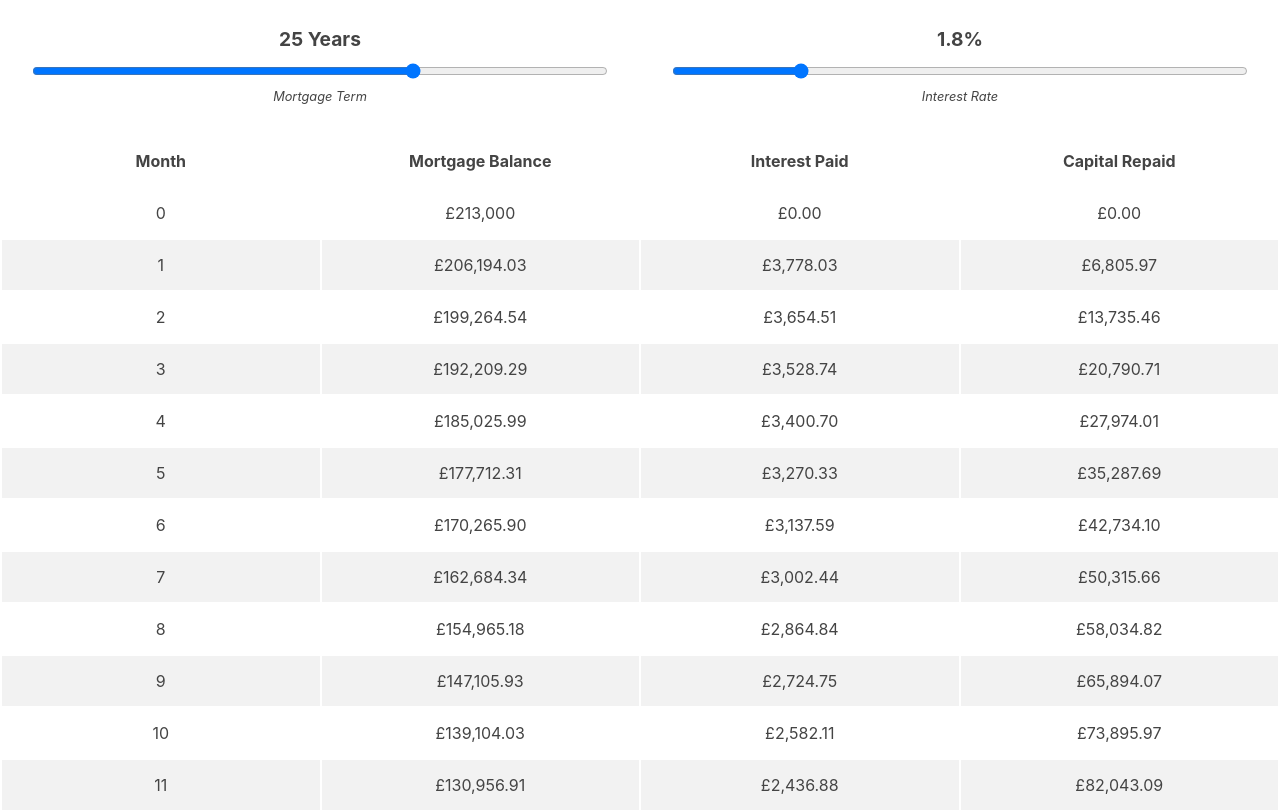
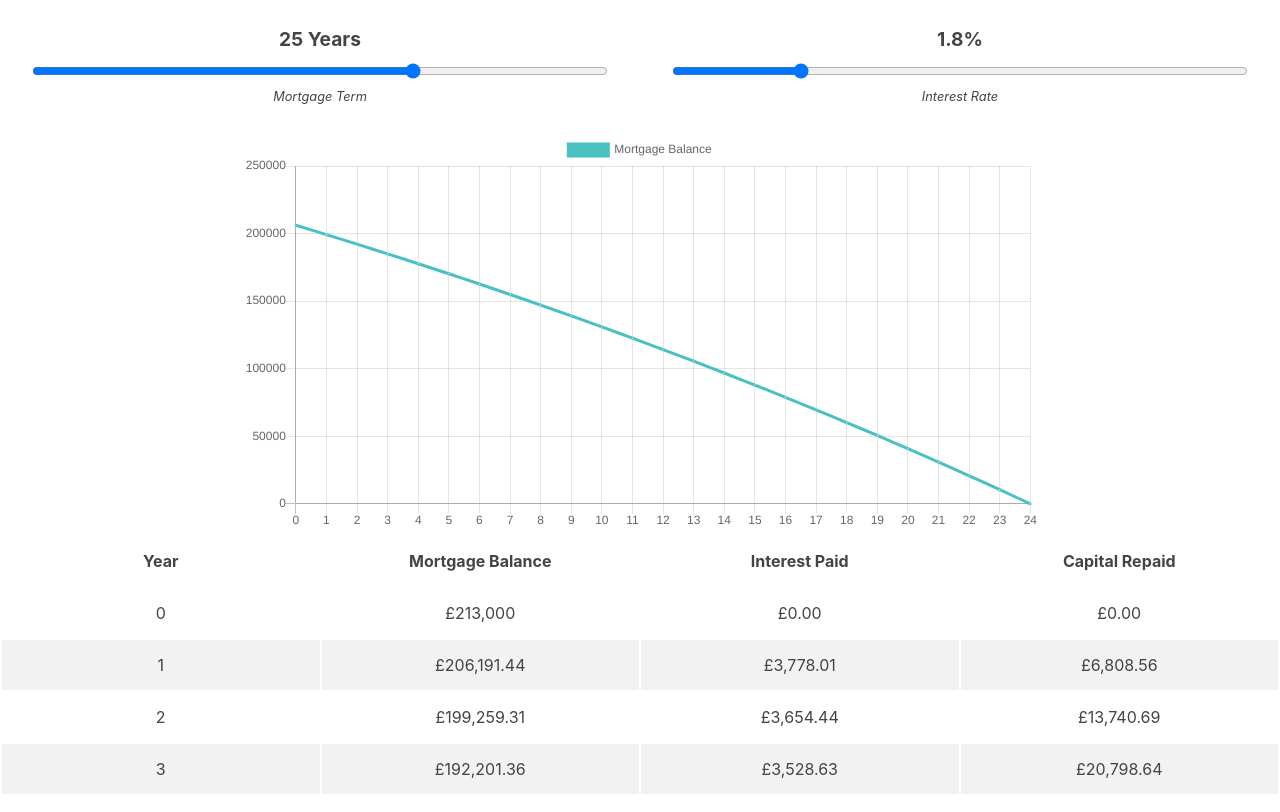
Before and after one commit to pateldhwani01/mortgage-payment-calculator, a React (Create React App) app: page / in a window 1280 px wide. Shown: the part 440-1252 px from the top of the page. Built offline with nearby package versions, Linux system fonts and the light colour scheme.

Commit message:
Added line graph for mortgage balance

```diff
--- a/package.json
+++ b/package.json
@@ -6,7 +6,9 @@
     "@testing-library/jest-dom": "^4.2.4",
     "@testing-library/react": "^9.5.0",
     "@testing-library/user-event": "^7.2.1",
+    "chart.js": "^2.9.3",
     "react": "^16.13.1",
+    "react-chartjs-2": "^2.10.0",
     "react-dom": "^16.13.1",
     "react-scripts": "3.4.3"
   },
--- a/src/App.css
+++ b/src/App.css
@@ -41,3 +41,9 @@ h1 {
   width: 25%;
   text-align: center;
 }
+
+.graph-container {
+  max-width: 800px;
+  margin: auto;
+  display: block;
+}
--- a/src/components/Calculator.js
+++ b/src/components/Calculator.js
@@ -1,5 +1,6 @@
 import React from 'react';
 import {CalculatorControls} from './CalculatorControls';
+import {PaymentGraph} from './PaymentGraph';
 import {PaymentTable} from './PaymentTable';
 
 export class Calculator extends React.Component {
@@ -17,15 +18,50 @@ export class Calculator extends React.Component {
 			monthlyPayment: 882,
 			totalRepaid: 264663,
 			totalInterestPaid: 51663,
+			yearlyPayments: []
 		}
 	}
 
 	updateValues(depositAmount, purchasingHousePrice, mortgageTerm, interestRate) {
 		let amountToBorrow = purchasingHousePrice - depositAmount;
 		let monthlyPayment = ((interestRate/100/12)*amountToBorrow)/(1-(Math.pow((1+(interestRate/100/12)),((0-mortgageTerm)*12))));
-		monthlyPayment = monthlyPayment.toFixed(2);
 		let totalRepaid = monthlyPayment * 12 * mortgageTerm;
 		let totalInterestPaid = totalRepaid - amountToBorrow;
+
+		//before^
+
+		let interestPaid = 0;
+		let capitalRepaid = 0;
+		let year = 0;
+		let yearInterestPaid = 0;
+		let yearDataObject = [];
+		let outstandingBalance = this.state.amountToBorrow;
+		console.log('amountToBorrow: ' + amountToBorrow);
+
+		for(let i = 1; i <= mortgageTerm * 12; i++) {
+
+			interestPaid = outstandingBalance * this.state.interestRate / 100 / 12;
+			outstandingBalance = outstandingBalance - (monthlyPayment - interestPaid);
+			capitalRepaid = capitalRepaid + (monthlyPayment - interestPaid);
+
+			yearInterestPaid = yearInterestPaid + interestPaid;
+
+			if (i % 12 === 0) {
+				year++;
+				yearDataObject.push({
+					year: year,
+					outstandingBalance: outstandingBalance,
+					interestPaid: interestPaid,
+					capitalRepaid: capitalRepaid
+				});
+				yearInterestPaid = 0;
+				console.log('Year ' + year + ' Outstanding balance: ' + outstandingBalance)
+			}
+		}
+
+
+
+		//after
 
 		this.setState({
 			depositAmount: depositAmount,
@@ -35,12 +71,17 @@ export class Calculator extends React.Component {
 			interestRate: interestRate,
 			monthlyPayment: monthlyPayment,
 			totalRepaid: totalRepaid,
-			totalInterestPaid: totalInterestPaid
+			totalInterestPaid: totalInterestPaid,
+			yearlyPayments: yearDataObject
 		});
 	}
 
 	numberWithCommas(x) {
     	return x.toString().replace(/\B(?=(\d{3})+(?!\d))/g, ",");
+	}
+
+	UNSAFE_componentWillMount() {
+		this.updateValues(this.state.depositAmount, this.state.purchasingHousePrice, this.state.mortgageTerm, this.state.interestRate);
 	}
 
 	render() {
@@ -80,6 +121,10 @@ export class Calculator extends React.Component {
 					mortgageTerm={this.state.mortgageTerm}
 					interestRate={this.state.interestRate}
 				/>
+				<PaymentGraph
+					mortgageTerm={this.state.mortgageTerm}
+					yearlyPayments={this.state.yearlyPayments}
+				/>
 				<PaymentTable
 					mortgageTerm={this.state.mortgageTerm}
 					amountToBorrow={this.state.amountToBorrow}
@@ -87,6 +132,7 @@ export class Calculator extends React.Component {
 					monthlyPayment={this.state.monthlyPayment}
 					numberWithCommas={this.numberWithCommas}
 				/>
+
 			</div>
 		);
 	}
--- /dev/null
+++ b/src/components/PaymentGraph.js
@@ -0,0 +1,47 @@
+import React from 'react';
+import {Line} from 'react-chartjs-2';
+
+const data = {
+  labels: [],
+  datasets: [
+    {
+      label: 'Mortgage Balance',
+      fill: false,
+      lineTension: 0.1,
+      backgroundColor: 'rgba(75,192,192,0.4)',
+      borderColor: 'rgba(75,192,192,1)',
+      borderCapStyle: 'butt',
+      borderDash: [],
+      borderDashOffset: 0.0,
+      borderJoinStyle: 'miter',
+      pointBorderColor: 'rgba(75,192,192,1)',
+      pointBackgroundColor: '#fff',
+      pointBorderWidth: 1,
+      pointHoverRadius: 5,
+      pointHoverBackgroundColor: 'rgba(75,192,192,1)',
+      pointHoverBorderColor: 'rgba(220,220,220,1)',
+      pointHoverBorderWidth: 2,
+      pointRadius: 1,
+      pointHitRadius: 10,
+      data: [],
+    }
+  ]
+};
+
+export class PaymentGraph extends React.Component {
+	render() {
+		data.labels = [];
+		data.datasets[0].data = [];
+  		for (let i = 0; i < this.props.mortgageTerm; i++) {
+			data.labels.push(i);
+			data.datasets[0].data.push(this.props.yearlyPayments[i].outstandingBalance);
+		}
+    	return (
+    		<div className="graph-container">
+    			<Line
+    				data={data}
+    			/>
+    		</div>
+    	)
+  	}
+}
--- a/src/components/PaymentTable.js
+++ b/src/components/PaymentTable.js
@@ -13,7 +13,6 @@ export class PaymentTable extends React.Component {
 		let yearInterestPaid = 0;
 
 		for(let i = 1; i <= this.props.mortgageTerm * 12; i++) {
-
 
 			interestPaid = outstandingBalance * this.props.interestRate / 100 / 12;
 			outstandingBalance = outstandingBalance - (this.props.monthlyPayment - interestPaid);
@@ -33,15 +32,13 @@ export class PaymentTable extends React.Component {
 				);
 				yearInterestPaid = 0;
 			}
-
-
 		}
 
 		return (
 			<table className="paymentsCalculatorTable">
 				<thead>
 					<tr>
-						<th>Month</th>
+						<th>Year</th>
 						<th>Mortgage Balance</th>
 						<th>Interest Paid</th>
 						<th>Capital Repaid</th>
```
Also changed, not shown: 1 other file (tests, documents, lock files or other folders).
